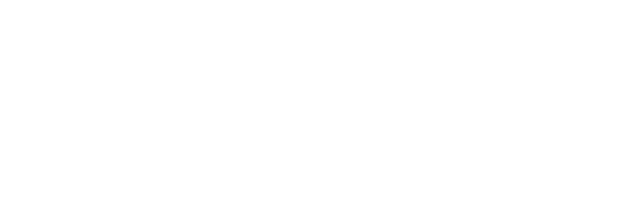
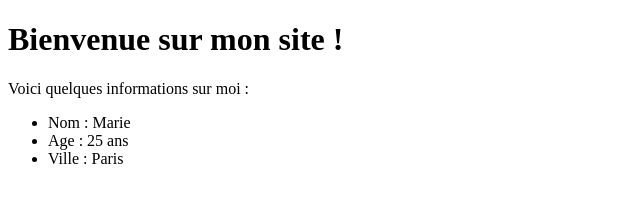
Before and after one commit to DrX4000/DrX4000.github.io, a plain HTML site: page Index.html in a window 1280 px wide. Shown: the whole page, without its empty margins (0-640 px from the left). Drawn offline with Linux system fonts and the light colour scheme.

Commit message:
Add some new info (title, personal info)

```diff
--- a/Index.html
+++ b/Index.html
@@ -7,6 +7,12 @@
     </title>
   </head>
   <body>
-
+    <h1>Bienvenue sur mon site !</h1>
+      <p>Voici quelques informations sur moi :</p>
+      <ul>
+        <li>Nom : Marie</li>
+        <li>Age : 25 ans</li>
+        <li>Ville : Paris</li>
+      </ul>
   </body>
 </html>
```
